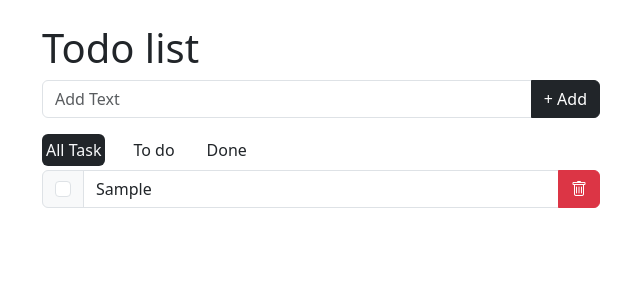
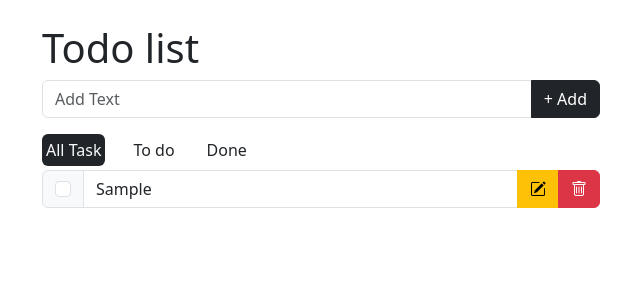
Before and after one commit to flammadc/todo-list, a React (Vite) app: page / in a window 1280 px wide. Both pictures are taken after typing "Sample" into the empty fields and a click on the button "+ Add". Shown: the top 300 px of the page, without its empty margins (40-680 px from the left). Built offline with nearby package versions, Linux system fonts and the light colour scheme.

Commit message:
adding update button

```diff
--- a/src/App.jsx
+++ b/src/App.jsx
@@ -24,6 +24,8 @@ function App() {
     }
   });
 
+  const [showAlert, setShowAlert] = useState(false);
+
   const addTask = (e) => {
     e.preventDefault();
     if (useInput.trim() === "") return;
@@ -46,7 +48,18 @@ function App() {
       return prev;
     });
     setUseList(updatedList);
+    setShowAlert(true);
   };
+
+  useEffect(() => {
+    if (showAlert) {
+      const timer = setTimeout(() => {
+        setShowAlert(false);
+      }, 2000);
+
+      return () => clearTimeout(timer);
+    }
+  }, [showAlert]);
 
   const addDone = (task) => {
     const updatedList = useList.map((prev) => {
@@ -103,7 +116,21 @@ function App() {
           Done
         </NavLink>
       </nav>
-
+      {showAlert && (
+        <div
+          className="alert alert-success alert-dismissible fade show"
+          role="alert"
+        >
+          <strong>Update Success!</strong>
+          <button
+            onClick={() => setShowAlert(false)}
+            type="button"
+            className="btn-close"
+            data-bs-dismiss="alert"
+            aria-label="Close"
+          ></button>
+        </div>
+      )}
       <Routes>
         <Route
           path="/"
--- a/src/components/All.jsx
+++ b/src/components/All.jsx
@@ -1,4 +1,7 @@
+import { useState } from "react";
+
 export const All = ({ useList, addDone, deleteTask, updateTask }) => {
+  const [useInput, setUseInput] = useState("");
   return (
     <>
       {useList.length > 0 ? (
@@ -15,15 +18,26 @@ export const All = ({ useList, addDone, deleteTask, updateTask }) => {
             </div>
             <input
               type="text"
-              value={task.value}
+              value={useInput[task.id] ?? task.value}
               className={
                 task.isDone
                   ? "form-control text-decoration-line-through"
                   : "form-control"
               }
-              onChange={(e) => updateTask(task.id, e.target.value)}
+              onChange={(e) =>
+                setUseInput({ ...useInput, [task.id]: e.target.value })
+              }
               disabled={task.isDone}
             />
+            <button
+              onClick={() =>
+                updateTask(task.id, useInput[task.id] ?? task.value)
+              }
+              className="btn btn-warning"
+              disabled={task.isDone}
+            >
+              <i className="bi bi-pencil-square"></i>
+            </button>
             <button
               onClick={() => deleteTask(task.id)}
               className="btn btn-danger"
@@ -33,7 +47,7 @@ export const All = ({ useList, addDone, deleteTask, updateTask }) => {
           </div>
         ))
       ) : (
-        <h3>Todo Still Empty!</h3>
+        <h3>All Task Still Empty!</h3>
       )}
     </>
   );
--- a/src/components/Todo.jsx
+++ b/src/components/Todo.jsx
@@ -1,4 +1,7 @@
+import { useState } from "react";
+
 export const Todo = ({ useList, addDone, deleteTask, updateTask }) => {
+  const [useInput, setUseInput] = useState("");
   return (
     <>
       {useList.length > 0 ? (
@@ -17,14 +20,25 @@ export const Todo = ({ useList, addDone, deleteTask, updateTask }) => {
               </div>
               <input
                 type="text"
-                value={task.value}
+                value={useInput[task.id] ?? task.value}
                 className={
                   task.isDone
                     ? "form-control text-decoration-line-through"
                     : "form-control"
                 }
-                onChange={(e) => updateTask(task.id, e.target.value)}
+                onChange={(e) =>
+                  setUseInput({ ...useInput, [task.id]: e.target.value })
+                }
               />
+              <button
+                onClick={() =>
+                  updateTask(task.id, useInput[task.id] ?? task.value)
+                }
+                className="btn btn-warning"
+                disabled={task.isDone}
+              >
+                <i className="bi bi-pencil-square"></i>
+              </button>
               <button
                 onClick={() => deleteTask(task.id)}
                 className="btn btn-danger"
```
